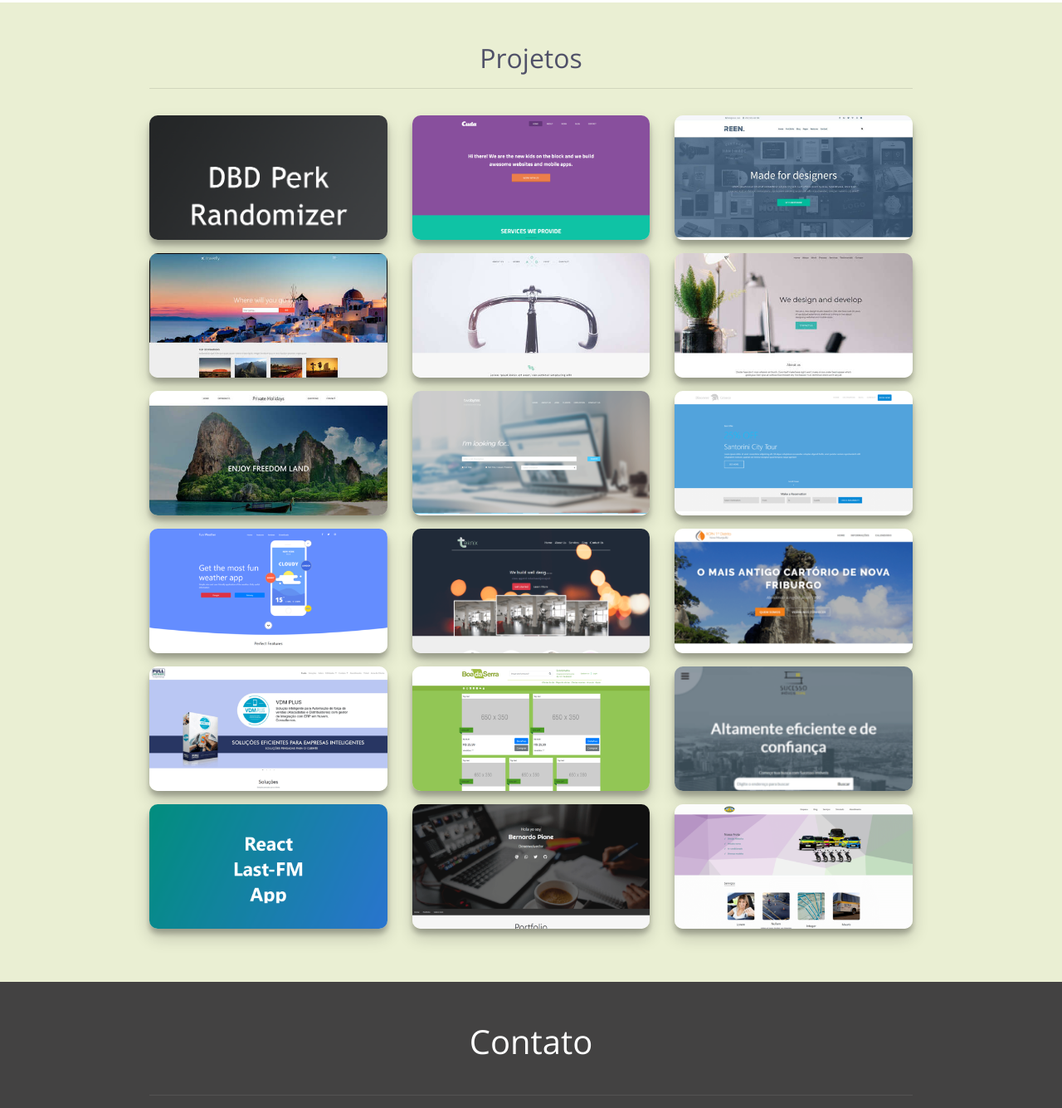
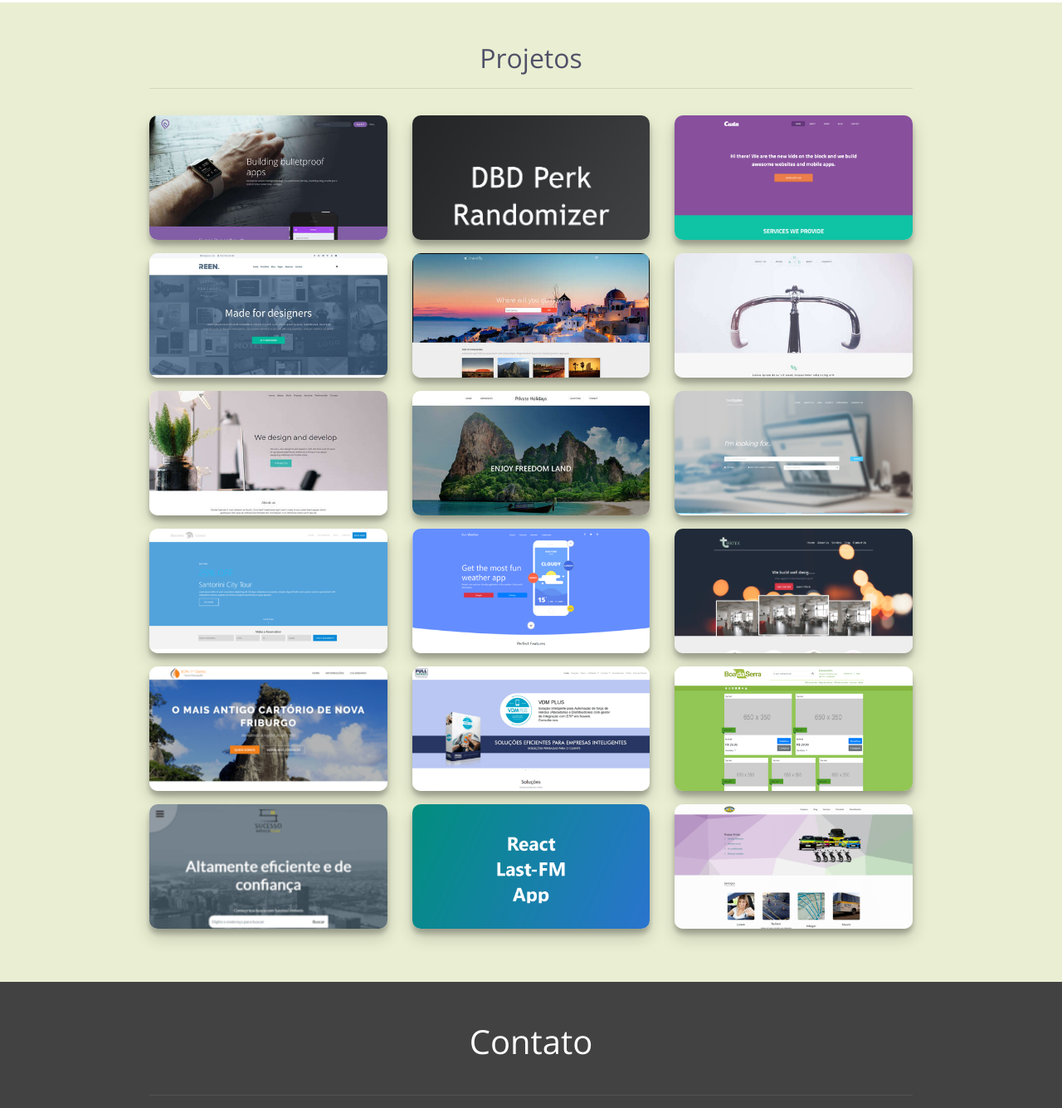
Before and after one commit to bernardopiane/bernardopiane.github.io, a plain HTML site: page index.html in a window 1280 px wide. Shown: the part 3200-4535 px from the top of the page at 83% size. Drawn offline with nearby package versions, Linux system fonts and the light colour scheme.

Commit message:
new site

```diff
--- a/index.html
+++ b/index.html
@@ -382,6 +382,21 @@
                 <div class="col-12 col-md-6 col-lg-4 pb-3">
                   <a
                     class="img-fluid"
+                    href="./img/port/opt/ss20.jpg"
+                    data-lightbox="projetos"
+                    data-title="<a href='./img/port/opt/ss20.jpg' target='_blank'>Mockup"
+                  >
+                    <img
+                      class="img-fluid port-image"
+                      src="img/port/opt/resized/ss20.jpg"
+                      alt=""
+                      data-lightbox="projetos"
+                    />
+                  </a>
+                </div>
+                <div class="col-12 col-md-6 col-lg-4 pb-3">
+                  <a
+                    class="img-fluid"
                     href="./img/port/opt/dbd.png"
                     data-lightbox="projetos"
                     data-title="<a href='./img/port/opt/output.webm' target='_blank'>Video"
@@ -624,21 +639,6 @@
                 <div class="col-12 col-md-6 col-lg-4 pb-3">
                   <a
                     class="img-fluid"
-                    href="./img/port/opt/ss7.png"
-                    data-lightbox="projetos"
-                    data-title="Antiga versão do curriculo"
-                  >
-                    <img
-                      class="img-fluid port-image"
-                      src="img/port/opt/resized/ss7.png"
-                      alt=""
-                      data-lightbox="projetos"
-                    />
-                  </a>
-                </div>
-                <div class="col-12 col-md-6 col-lg-4 pb-3">
-                  <a
-                    class="img-fluid"
                     href="./img/port/opt/ss8.png"
                     data-lightbox="projetos"
                     data-title="<a href='https://Mockupgenerica.000webhostapp.com/' target='_blank'>Mockup"
```
Also changed, not shown: img/port/opt/resized/ss20.jpg (added), img/port/opt/ss20.jpg (added). Lines whose indentation alone changed are shown as unchanged.
